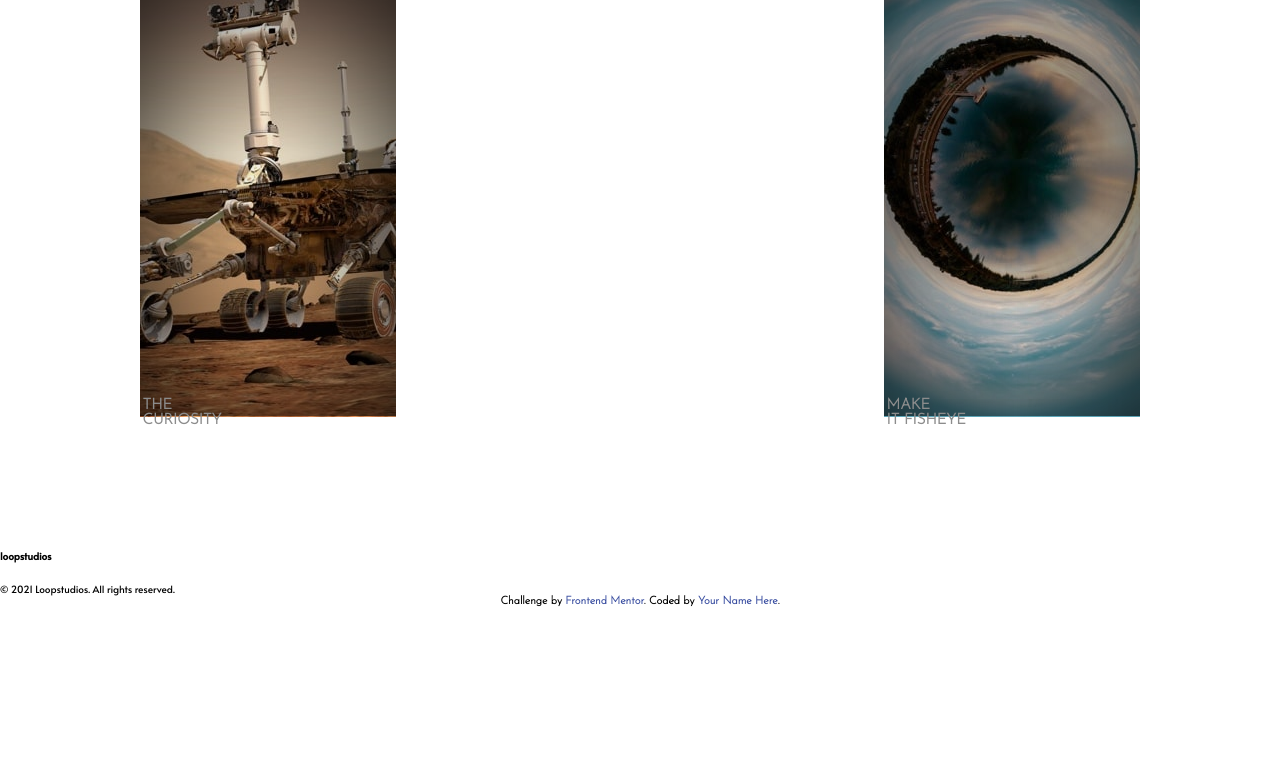
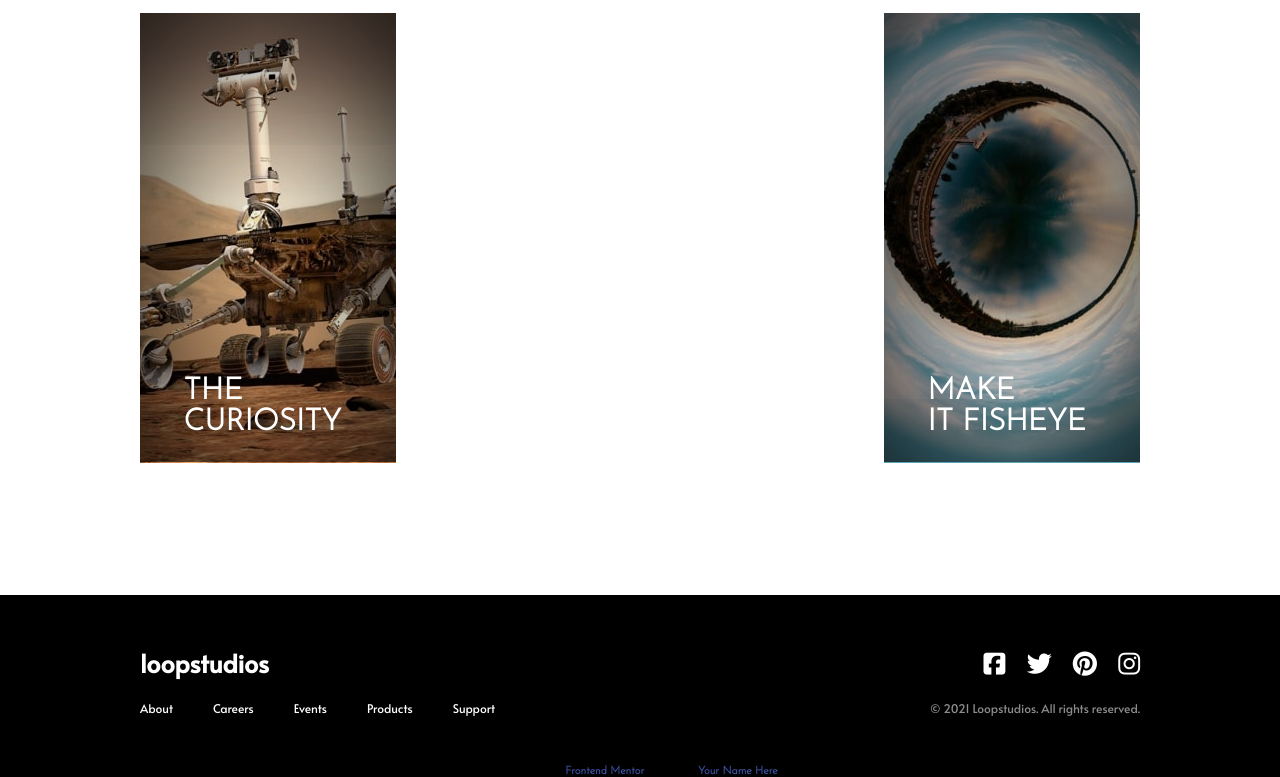
Before and after one commit to jcads/loopstudios-demo, a plain HTML site: page index.html in a window 1280 px wide. Shown: the part 2396-3173 px from the top of the page. Before the commit the page ends 3003 px from the top, so only its background shows below. Drawn offline with Linux system fonts and the light colour scheme.

Commit message:
Initial ver

```diff
--- a/index.html
+++ b/index.html
@@ -41,8 +41,10 @@
       </section>
 
       <section class="showcase">
-        <h2>Our Creations</h2>
-        <button><a href="">See all</a></button>
+        <header>
+          <h2>Our Creations</h2>
+          <button><a href="">See all</a></button>
+        </header>
 
         <section class="creations">
             <div class="creation-item">
@@ -119,7 +121,10 @@
   <footer>
     <h4 id="logo">loopstudios</h4>
     <section class="socials">
-
+      <i class="fab fa-facebook-square"></i>
+      <i class="fab fa-twitter"></i>
+      <i class="fab fa-pinterest"></i>
+      <i class="fab fa-instagram"></i>
     </section>
     <nav>
       <li><a href="">About</a></li>
--- a/styles.css
+++ b/styles.css
@@ -14,7 +14,11 @@
   -moz-box-sizing: border-box;
 }
 
-.attribution { font-size: 11px; text-align: center; }
+.attribution {
+  font-size: 11px;
+  text-align: center;
+  background-color: black;
+}
 .attribution a { color: hsl(228, 45%, 44%); }
 
 html {
@@ -34,7 +38,8 @@ header, footer {
 }
 
 h2 {
-  font-size: 4rem;
+  font-family: 'Josefin Sans', sans-serif;
+  font-size: 4.5rem;
   text-transform: uppercase;
   margin-bottom: 2rem;
 }
@@ -74,7 +79,7 @@ header {
   margin-bottom: 10rem;
 }
 
-header h4#logo {
+#logo {
   font-size: 3.5rem;
 }
 
@@ -99,6 +104,7 @@ main p {
   color: var(--dark-gray);
 }
 
+
 /* ABOUT */
 
 .about {
@@ -119,7 +125,39 @@ main p {
 .about img {
   width: 70%;
 }
-/* CREATIONs s */
+/*  SHOWCASE */
+
+.showcase header {
+  display: flex;
+  justify-content: space-between;
+  align-items: center;
+  margin-bottom: 6rem;
+}
+
+.showcase header button {
+	height: 4.5rem;
+	border: .1rem solid var(--black);
+	background: none;
+  transition: .25s ease-in;
+}
+
+.showcase header button a {
+  font-family: 'Josefin Sans', sans-serif;
+  font-weight: bold;
+	color: var(--black);
+	text-transform: uppercase;
+	letter-spacing: .2rem;
+	font-size: 1.5rem;
+	padding: 2.25rem 4rem;
+}
+
+.showcase header button:hover {
+  background-color: black;
+}
+
+.showcase header button a:hover {
+  color: var(--white);
+}
 
 .creations {
   display: flex;
@@ -144,15 +182,89 @@ main p {
   bottom: .5rem;
   right: 0;
   box-shadow: inset 0px 0px 150px black;
+  transition: box-shadow .15s ease-in;
+}
+
+.creation-item img {
+  transition: opacity .25s ease-in;
 }
 
 .creations p {
   display: inline-block;
   text-transform: uppercase;
   position: absolute;
-  top: 95%;
-  left: 1%;
+  top: 80%;
+  left: 17%;
+  font-size: 3rem;
+  color: var(--white);
+  transition: color .25s ease-in;
 }
+
+.img-container:hover img,
+.img-container:hover ~ p,
+.img-container:hover::after,
+.creations p:hover {
+  cursor: pointer;
+}
+
+.img-container:hover img {
+  opacity: 0.2
+}
+
+.img-container:hover ~ p {
+  color: var(--black);
+}
+
+.img-container:hover::after {
+  box-shadow: none;
+}
+
+/* FOOTER */
+
+footer {
+  background-color: var(--black);
+  color: var(--white);
+  display: flex;
+  flex-wrap: wrap;
+  align-items: center;
+  justify-content: space-between;
+  padding: 5rem 14rem 3rem;
+}
+
+footer > * {
+  width: 50%;
+  padding-bottom: 2rem;
+}
+
+footer nav {
+  font-size: 1.2rem;
+  justify-content: flex-start;
+}
+
+footer nav li {
+  padding-right: 4rem;
+}
+
+footer #logo {
+  font-size: 2.5rem;
+}
+
+footer .socials {
+  font-size: 2.5rem;
+  text-align: right;
+}
+
+footer .socials i {
+  padding-left: 1.5rem;
+}
+
+footer .copyright {
+  color: var(--dark-gray);
+  font-size: 1.2rem;
+  text-align: right;
+}
+
+
 
 @media all and (max-width: 1000px) {
   .hero #heading, .about img, .about section {
```
